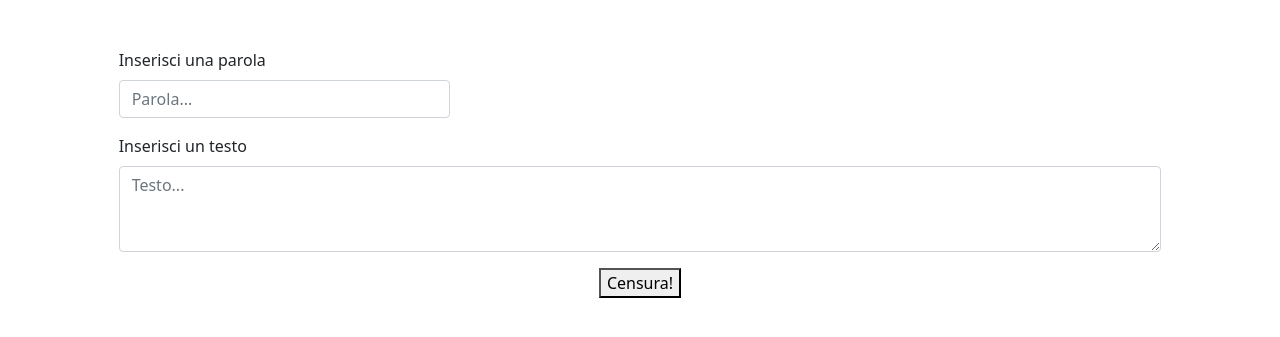
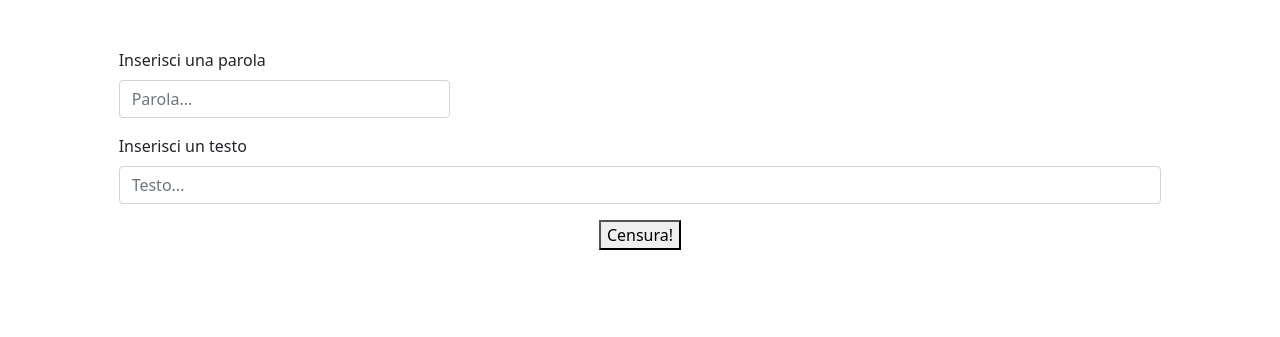
Before and after one commit to diegoferrari129/php-badwords, a PHP site: page / in a window 1280 px wide. Shown: the top 337 px of the page. Run offline with PHP 8.4, Linux system fonts and the light colour scheme.

Commit message:
[FIX] [UPD] changed "textarea" with input type "text" and chained to text.php

```diff
--- a/index.php
+++ b/index.php
@@ -1,5 +1,5 @@
 <?php
-    // variables
+
 ?>
 
 <!DOCTYPE html>
@@ -39,7 +39,7 @@
                             <div class="my-3">
 
                                 <label class="form-label">Inserisci un testo</label>
-                                    <textarea class="form-control" name="text" rows="3" placeholder="Testo..."></textarea>
+                                    <input type="text" name="text" class="form-control" placeholder="Testo...">
                                 </div>
 
                             </div>
--- a/text.php
+++ b/text.php
@@ -1,5 +1,6 @@
 <?php
-    //variables
+    $censorship = $_GET['censorship'];
+    $text = $_GET['text'];
 ?>
 <!DOCTYPE html>
 <html lang="en">
@@ -9,6 +10,6 @@
     <title>Document</title>
 </head>
 <body>
-
+    <p><?php echo $text; ?></p>
 </body>
 </html>
```
